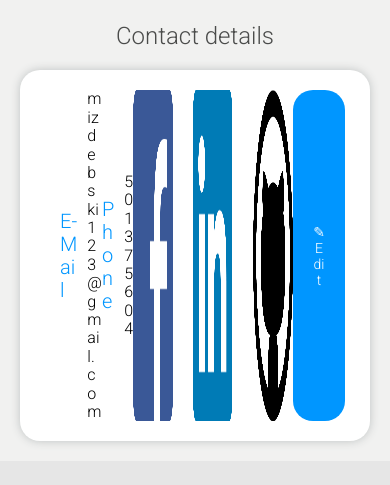
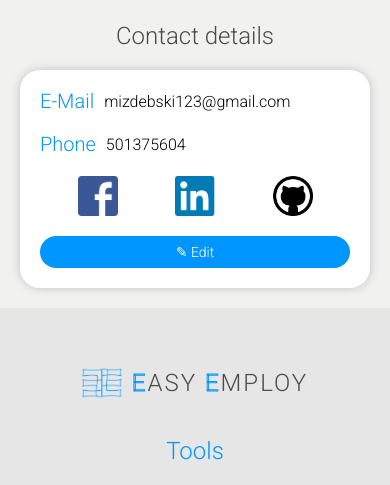
Before and after one commit to mizdebski77/Easy-Employ, a React (Create React App) app: page /Carrer in a window 390 px wide. Shown: the part 631-1116 px from the top of the page. Built offline with nearby package versions, Linux system fonts and the light colour scheme.

Commit message:
Media query to ContactWrapper added

```diff
--- a/src/features/Carrer/styledCarrer.ts
+++ b/src/features/Carrer/styledCarrer.ts
@@ -159,6 +159,15 @@ export const ContactWrapper = styled.div`
     justify-content: space-between;
     box-shadow: 0 0 10px ${({ theme }) => theme.color.fourthColor};
     border-radius: 20px;
+    flex-wrap: wrap;
+
+    @media (max-width: ${({ theme }) => theme.breakPoint.secondBp}px){
+        flex-direction: column;
+        gap: 20px;
+        max-width: 500px;
+        padding: 20px;
+    };
+
 `;
 
 export const ContactItems = styled.div`
@@ -180,6 +189,10 @@ export const IconsWrapper = styled.div`
     display: flex;
     justify-content: space-between;
     gap: 20px;
+
+    @media (max-width: ${({ theme }) => theme.breakPoint.secondBp}px){
+        justify-content: space-evenly;
+    };
 `;
 
 export const Icon = styled.img`
```
